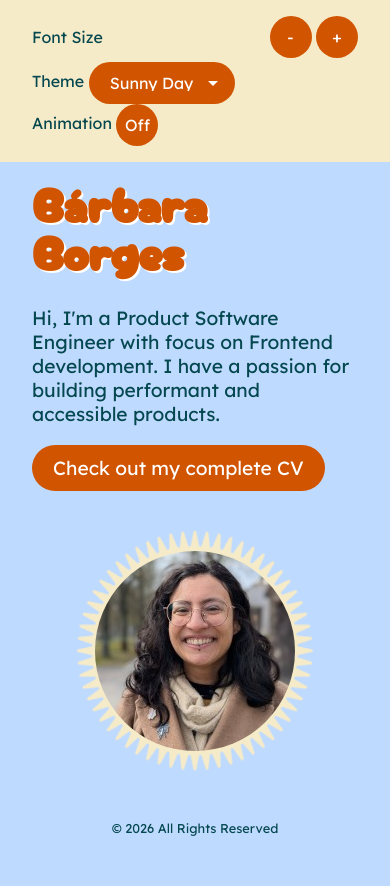
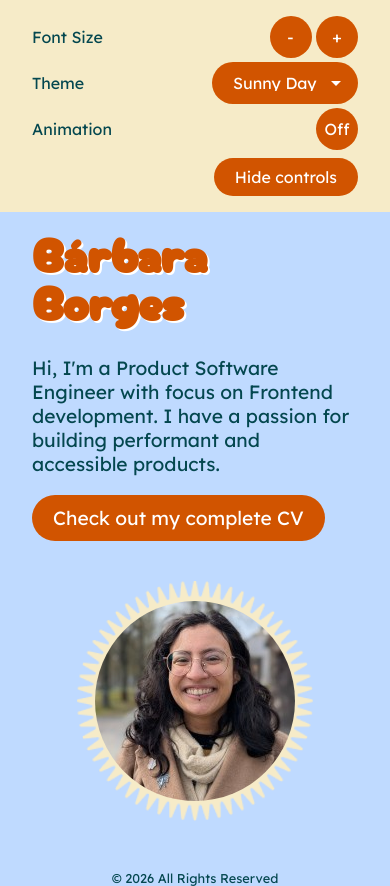
Before and after one commit to barbaraborges/barbaraborges.github.io, an Eleventy site: page src/index.md in a window 390 px wide. Before the commit the page ends 849 px from the top, so only its background shows below. Built offline with nearby package versions, Linux system fonts and the light colour scheme; Eleventy itself is replaced by a stand-in of ours; files that its build step writes are made by us from their sources; files whose address does not match are found by name.

Commit message:
add toggle settings button for mobile

```diff
--- a/src/_includes/header.njk
+++ b/src/_includes/header.njk
@@ -1,4 +1,5 @@
 <header>
+    <div class="header-controls" id="header-controls">
         <div class="font-controls">
             Font Size
             <div class="font-controls-wrapper">
@@ -6,14 +7,14 @@
                 <button type="button" class="btn-round" onclick="changeFontSize(0.25)" aria-label="Increase font size">+</button>
             </div>
         </div>
-    <div class="theme-control">
+        <div class="theme-controls">
             <label for="theme-select">Theme</label>
             <select id="theme-select" class="theme-select">
                 <option value="sunny-day">Sunny Day</option>
                 <option value="eclipse">Eclipse</option>
             </select>
         </div>
-    <div class="animation-control">
+        <div class="animation-controls">
             <label for="star-animation-toggle">Animation</label>
             <button
                 type="button"
@@ -24,4 +25,13 @@
                 Off
             </button>
         </div>
+    </div>
+    <button
+        type="button"
+        class="header-toggle-btn"
+        id="header-toggle"
+        aria-label="Toggle page settings"
+        aria-expanded="true">
+        Hide controls
+    </button>
 </header>
--- a/src/assets/css/styles.css
+++ b/src/assets/css/styles.css
@@ -215,12 +215,59 @@ header {
     font-family: Lexend, Arial, sans-serif;
     display: flex;
     flex-direction: column;
+    position: relative;
 
     @media (min-width: 768px) {
         display: inline-flex;
         width: 100%;
         align-items: center;
         gap: 2em;
+    }
+}
+
+.header-toggle-btn {
+    display: none;
+    border-radius: 40px;
+    background-color: var(--secondary-color);
+    color: var(--tertiary-color);
+    border: 1px solid transparent;
+    padding: 10px 20px;
+    font-size: 1rem;
+    font-family: inherit;
+    line-height: 1;
+    box-sizing: content-box;
+    cursor: pointer;
+    transition: background-color 0.3s ease, color 0.3s ease, border-color 0.3s ease;
+    align-self: flex-end;
+    margin-top: 0.5rem;
+
+    @media (max-width: 767px) {
+        display: inline-block;
+    }
+}
+
+.header-toggle-btn:hover {
+    background-color: var(--tertiary-color);
+    color: var(--secondary-color);
+    border: 1px solid var(--secondary-color);
+}
+
+.header-controls {
+    display: flex;
+    flex-direction: column;
+    width: 100%;
+
+    @media (min-width: 768px) {
+        display: inline-flex;
+        flex-direction: row;
+        align-items: center;
+        gap: 2em;
+    }
+}
+
+.header-controls.collapsed {
+    @media (max-width: 767px) {
+        display: none;
     }
 }
 
--- a/src/assets/scripts/script.js
+++ b/src/assets/scripts/script.js
@@ -102,10 +102,43 @@ function initThemeSwitcher() {
         applyTheme(this.value);
     });
 }
+// Header toggle for mobile
+function initHeaderToggle() {
+    const toggleButton = document.getElementById('header-toggle');
+    const headerControls = document.getElementById('header-controls');
+
+    if (!toggleButton || !headerControls) return;
+
+    // Check if controls should be collapsed (stored in localStorage)
+    const isCollapsed = localStorage.getItem('headerCollapsed') === 'true';
+    if (isCollapsed) {
+        headerControls.classList.add('collapsed');
+        toggleButton.textContent = 'Show controls';
+        toggleButton.setAttribute('aria-expanded', 'false');
+    }
+
+    toggleButton.addEventListener('click', function() {
+        const isCollapsed = headerControls.classList.contains('collapsed');
+
+        if (isCollapsed) {
+            headerControls.classList.remove('collapsed');
+            toggleButton.textContent = 'Hide Settings';
+            toggleButton.setAttribute('aria-expanded', 'true');
+            localStorage.setItem('headerCollapsed', 'false');
+        } else {
+            headerControls.classList.add('collapsed');
+            toggleButton.textContent = 'Show Settings';
+            toggleButton.setAttribute('aria-expanded', 'false');
+            localStorage.setItem('headerCollapsed', 'true');
+        }
+    });
+}
+
 // Wait for DOM to be ready
 function initAll() {
     initStarAnimation();
     initThemeSwitcher();
+    initHeaderToggle();
 }
 if (document.readyState === 'loading') {
     document.addEventListener('DOMContentLoaded', initAll);
```
Lines whose indentation alone changed are shown as unchanged.
